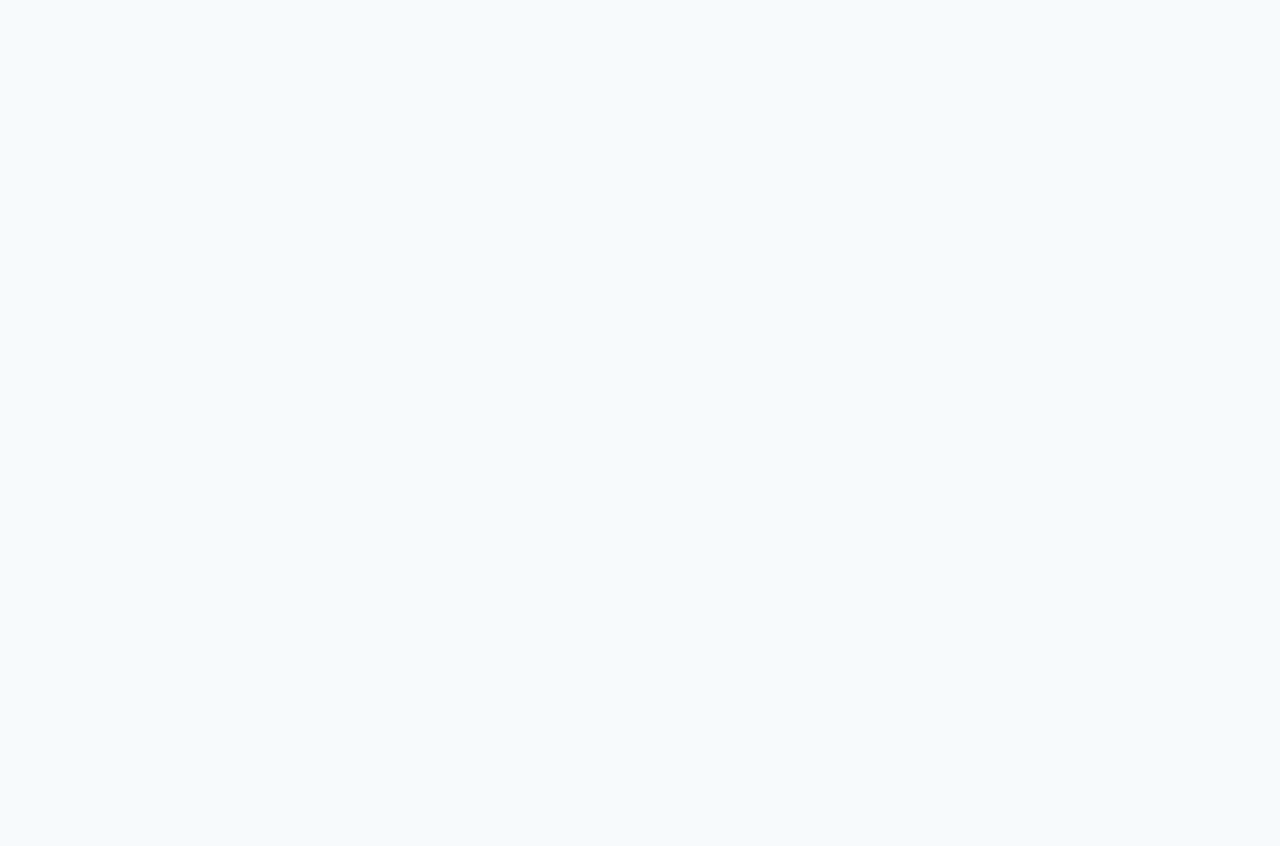
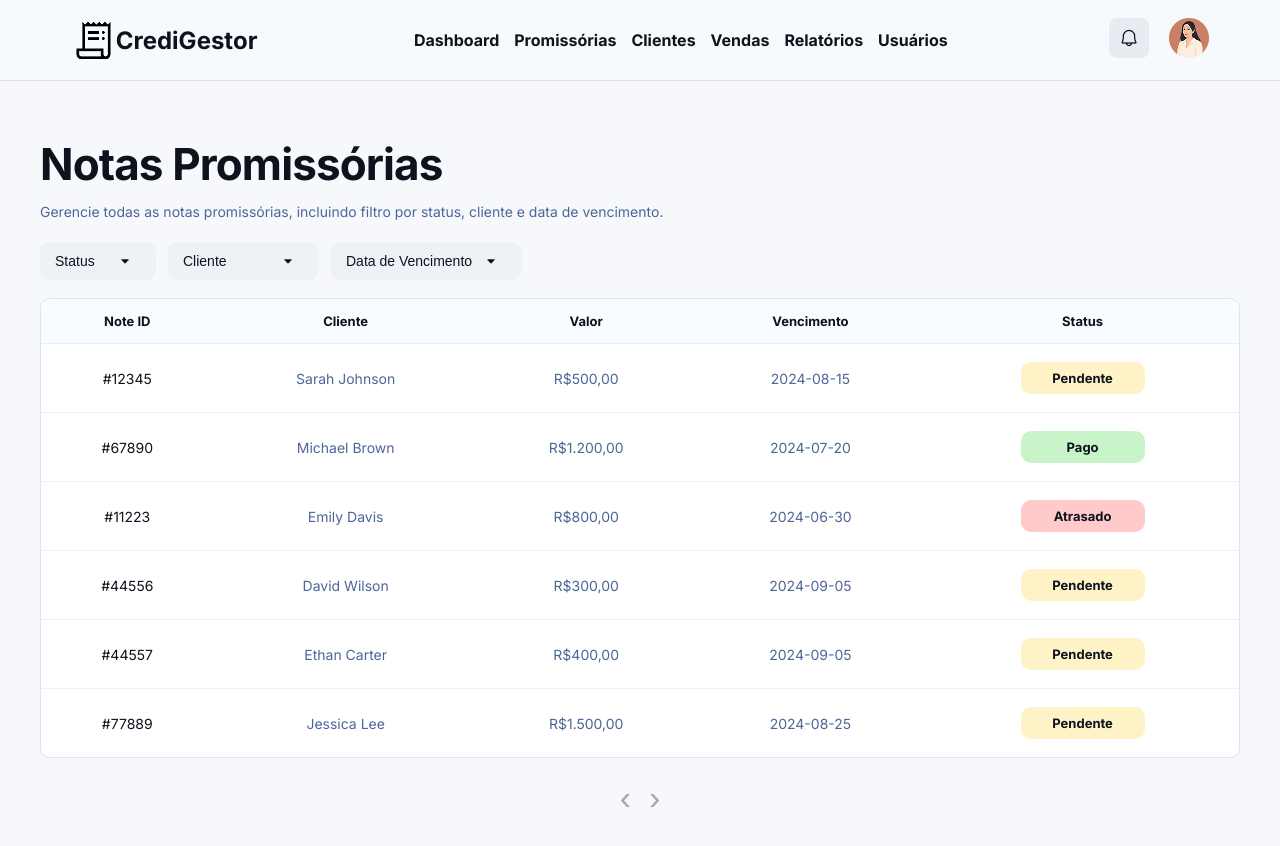
Before and after one commit to dam1aoGomes/CrediGestor-FrontEnd, a Vue app: page /promissorias in a window 1280 px wide. Before the commit this address had no page. Shown: the top 846 px of the page. Before the commit the page ends 800 px from the top, so only its background shows below. Built offline with nearby package versions, Linux system fonts and the light colour scheme.

Commit message:
feat: nova tela de promissórias

```diff
--- a/src/assets/main.css
+++ b/src/assets/main.css
@@ -4,3 +4,151 @@ body {
   background-color: #F7FAFC;
   margin: 0;
 }
+
+.notes-page {
+  min-height: calc(100dvh - 10dvh);
+  background: #f6f8fb;
+  padding: 56px 24px 80px;
+  font-family: 'Inter', sans-serif;
+}
+
+.notes-page__container {
+  max-width: 1200px;
+  margin: 0 auto;
+}
+
+.notes-page__title {
+  margin: 0;
+  font-size: 44px;
+  font-weight: 800;
+  letter-spacing: -0.02em;
+  color: #0d121c;
+}
+
+.notes-page__description {
+  margin-top: 12px;
+  margin-bottom: 22px;
+  color: #4d6699;
+  font-size: 14px;
+}
+
+.notes-filters {
+  display: flex;
+  gap: 12px;
+  margin-bottom: 18px;
+}
+
+.notes-filter {
+  appearance: none;
+  -webkit-appearance: none;
+  -moz-appearance: none;
+
+  background: #eef2f6;
+  border: 1px solid transparent;
+  color: #0d121c;
+  font-size: 14px;
+
+  padding: 10px 40px 10px 14px;
+  border-radius: 10px;
+  cursor: pointer;
+
+  background-image: url("../assets/chevron-down.png");
+  background-repeat: no-repeat;
+  background-position: right 20px center;
+  background-size: 20px 20px;
+}
+
+.notes-card {
+  background: #ffffff;
+  border: 1px solid #dde4ee;
+  border-radius: 10px;
+  overflow: hidden;
+  margin: 0 auto;
+}
+
+.notes-table {
+  width: 100%;
+  border-collapse: collapse;
+}
+
+.notes-table__th {
+  background: #f8fbff;
+  text-align: center;
+  padding: 14px 18px;
+  font-size: 13px;
+  font-weight: 700;
+  color: #0d121c;
+  border-bottom: 1px solid #e7eef8;
+}
+
+.notes-table__cell {
+  padding: 18px;
+  font-size: 14px;
+  border-bottom: 1px solid #edf2f7;
+  color: #0d121c;
+  text-align: center;
+}
+
+.notes-table__row--last .notes-table__cell {
+  border-bottom: none;
+}
+
+.notes-table__cell--muted {
+  color: #0d121c;
+  font-weight: 500;
+}
+
+.notes-table__cell--link {
+  color: #4d6699;
+}
+
+.notes-badge {
+  display: inline-block;
+  min-width: 96px;
+  text-align: center;
+  padding: 8px 14px;
+  border-radius: 10px;
+  font-size: 13px;
+  font-weight: 600;
+  background: #e9edf3;
+  color: #0d121c;
+}
+
+.notes-badge--pendente {
+  background-color: #fef3c7;
+}
+
+.notes-badge--pago {
+  background-color: #c9f4c9;
+}
+
+.notes-badge--atrasado {
+  background-color: #fecaca;
+}
+
+.notes-empty {
+  padding: 18px;
+  margin: 0;
+  color: #4d6699;
+}
+
+.notes-pagination {
+  display: flex;
+  justify-content: center;
+  gap: 18px;
+  margin-top: 22px;
+}
+
+.notes-pagination__btn {
+  border: none;
+  background: transparent;
+  font-size: 34px;
+  line-height: 1;
+  cursor: pointer;
+  color: #0d121c;
+}
+
+.notes-pagination__btn:disabled {
+  opacity: 0.35;
+  cursor: not-allowed;
+}
--- a/src/router/index.js
+++ b/src/router/index.js
@@ -1,6 +1,7 @@
 import { createRouter, createWebHistory } from 'vue-router'
 import HomeView from '../views/HomeView.vue'
 import LoginView from '../views/LoginView.vue'
+import PromissoriasView from '../views/PromissoriasView.vue'
 import DashboardView from '../views/DashboardView.vue'
 
 const routes = [
@@ -19,6 +20,11 @@ const routes = [
     name: 'dashboard',
     component: DashboardView
   },
+  {
+    path: '/promissorias',
+    name: 'promissorias',
+    component: PromissoriasView
+  }
   // Adicione outras rotas aqui
 ]
 
--- /dev/null
+++ b/src/views/PromissoriasView.vue
@@ -0,0 +1,168 @@
+<script setup>
+import { ref, computed, watch } from 'vue'
+import NavBar from '../components/NavBar.vue'
+
+const notas = ref([
+  { id: 12345, cliente: 'Sarah Johnson', valor: 500, vencimento: '2024-08-15', status: 'Pendente' },
+  { id: 67890, cliente: 'Michael Brown', valor: 1200, vencimento: '2024-07-20', status: 'Pago' },
+  { id: 11223, cliente: 'Emily Davis', valor: 800, vencimento: '2024-06-30', status: 'Atrasado' },
+  { id: 44556, cliente: 'David Wilson', valor: 300, vencimento: '2024-09-05', status: 'Pendente' },
+  { id: 44557, cliente: 'Ethan Carter', valor: 400, vencimento: '2024-09-05', status: 'Pendente' },
+  { id: 77889, cliente: 'Jessica Lee', valor: 1500, vencimento: '2024-08-25', status: 'Pendente' },
+])
+
+const statusFiltro = ref('')
+const clienteFiltro = ref('')
+const vencimentoOrdem = ref('')
+
+const page = ref(1)
+const perPage = 6
+
+const clientes = computed(() => {
+  return Array.from(new Set(notas.value.map(n => n.cliente))).sort()
+})
+
+const notasFiltradas = computed(() => {
+  let lista = [...notas.value]
+
+  if (statusFiltro.value) {
+    lista = lista.filter(n => n.status === statusFiltro.value)
+  }
+
+  if (clienteFiltro.value) {
+    lista = lista.filter(n => n.cliente === clienteFiltro.value)
+  }
+
+  if (vencimentoOrdem.value === 'asc') {
+    lista.sort((a, b) => a.vencimento.localeCompare(b.vencimento))
+  } else if (vencimentoOrdem.value === 'desc') {
+    lista.sort((a, b) => b.vencimento.localeCompare(a.vencimento))
+  }
+
+  return lista
+})
+
+const totalPages = computed(() => {
+  return Math.max(1, Math.ceil(notasFiltradas.value.length / perPage))
+})
+
+const notasPaginadas = computed(() => {
+  const start = (page.value - 1) * perPage
+  return notasFiltradas.value.slice(start, start + perPage)
+})
+
+watch([statusFiltro, clienteFiltro, vencimentoOrdem], () => {
+  page.value = 1
+})
+
+function prevPage() {
+  if (page.value > 1) page.value--
+}
+
+function nextPage() {
+  if (page.value < totalPages.value) page.value++
+}
+
+function formatBRL(n) {
+  return new Intl.NumberFormat('pt-BR', { style: 'currency', currency: 'BRL' })
+    .format(n)
+    .replace(/\s/g, '')
+}
+
+function badgeClass(status) {
+  const s = status.toLowerCase()
+  if (s === 'pago') return 'notes-badge notes-badge--pago'
+  if (s === 'atrasado') return 'notes-badge notes-badge--atrasado'
+  return 'notes-badge notes-badge--pendente'
+}
+</script>
+
+<template>
+  <NavBar />
+
+  <main class="notes-page">
+    <section class="notes-page__container">
+      <h1 class="notes-page__title">Notas Promissórias</h1>
+      <p class="notes-page__description">
+        Gerencie todas as notas promissórias, incluindo filtro por status, cliente e data de vencimento.
+      </p>
+
+      <div class="notes-filters">
+        <select v-model="statusFiltro" class="notes-filter">
+          <option value="">Status</option>
+          <option value="Pendente">Pendente</option>
+          <option value="Pago">Pago</option>
+          <option value="Atrasado">Atrasado</option>
+        </select>
+
+        <select v-model="clienteFiltro" class="notes-filter">
+          <option value="">Cliente</option>
+          <option v-for="c in clientes" :key="c" :value="c">{{ c }}</option>
+        </select>
+
+        <select v-model="vencimentoOrdem" class="notes-filter">
+          <option value="">Data de Vencimento</option>
+          <option value="asc">Mais antigo primeiro</option>
+          <option value="desc">Mais recente primeiro</option>
+        </select>
+      </div>
+
+      <section class="notes-card">
+        <table class="notes-table" v-if="notasPaginadas.length">
+          <thead class="notes-table__head">
+            <tr class="notes-table__row notes-table__row--head">
+              <th class="notes-table__th">Note ID</th>
+              <th class="notes-table__th">Cliente</th>
+              <th class="notes-table__th">Valor</th>
+              <th class="notes-table__th">Vencimento</th>
+              <th class="notes-table__th">Status</th>
+            </tr>
+          </thead>
+
+          <tbody class="notes-table__body">
+            <tr
+              v-for="(n, idx) in notasPaginadas"
+              :key="n.id"
+              :class="[
+                'notes-table__row',
+                idx === notasPaginadas.length - 1 ? 'notes-table__row--last' : ''
+              ]"
+            >
+              <td class="notes-table__cell notes-table__cell--muted">#{{ n.id }}</td>
+              <td class="notes-table__cell notes-table__cell--link">{{ n.cliente }}</td>
+              <td class="notes-table__cell notes-table__cell--link">{{ formatBRL(n.valor) }}</td>
+              <td class="notes-table__cell notes-table__cell--link">{{ n.vencimento }}</td>
+              <td class="notes-table__cell">
+                <span :class="badgeClass(n.status)">{{ n.status }}</span>
+              </td>
+            </tr>
+          </tbody>
+        </table>
+
+        <p v-else class="notes-empty">Nenhuma promissória encontrada.</p>
+      </section>
+
+      <div class="notes-pagination">
+        <button
+          class="notes-pagination__btn"
+          type="button"
+          @click="prevPage"
+          :disabled="page === 1"
+          aria-label="Anterior"
+        >
+          ‹
+        </button>
+
+        <button
+          class="notes-pagination__btn"
+          type="button"
+          @click="nextPage"
+          :disabled="page === totalPages"
+          aria-label="Próximo"
+        >
+          ›
+        </button>
+      </div>
+    </section>
+  </main>
+</template>
```
Also changed, not shown: src/assets/chevron-down.png (added).
